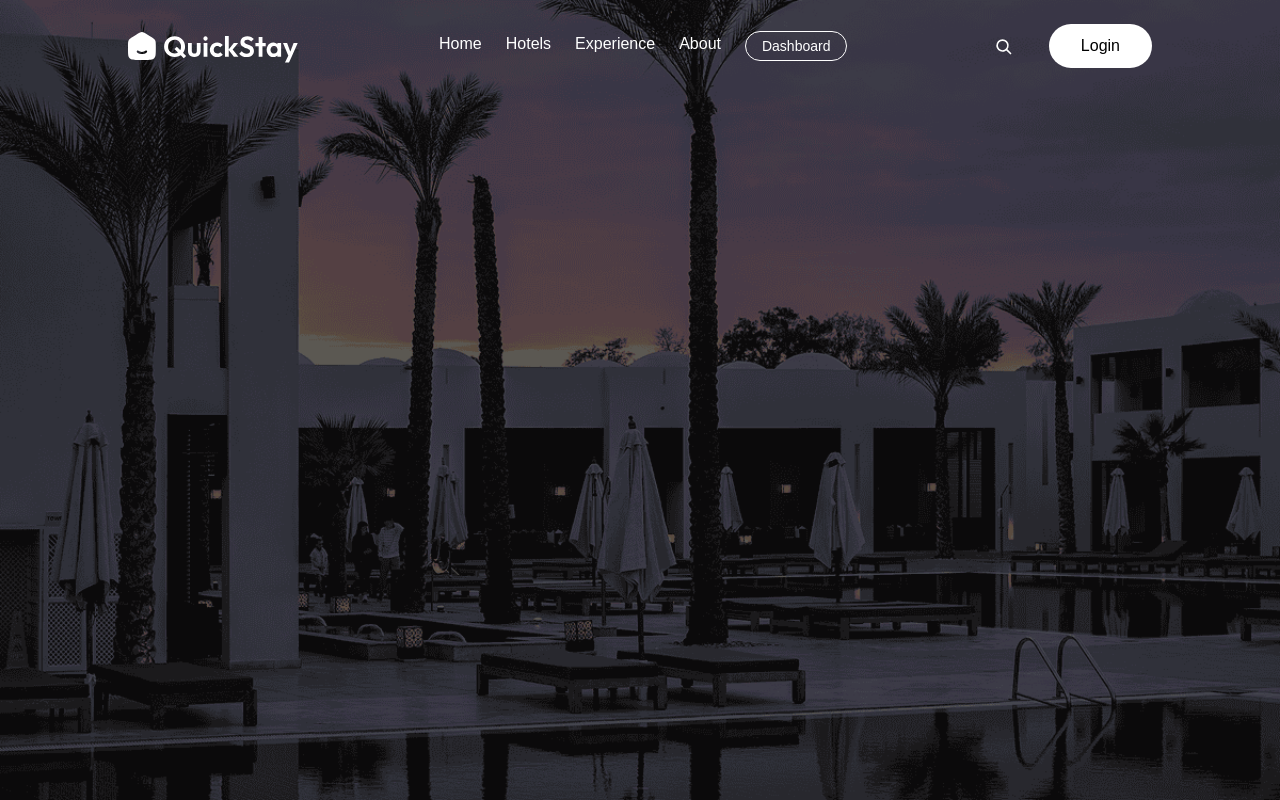
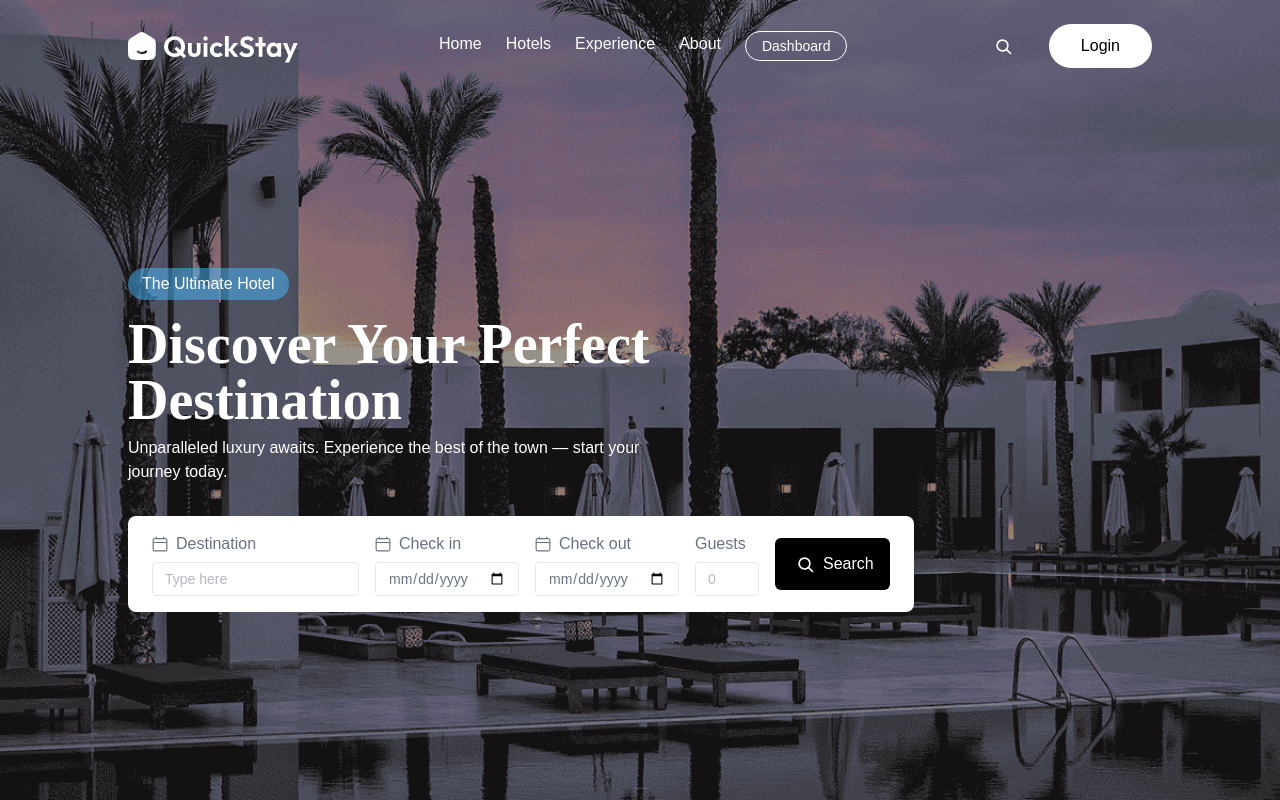
Before and after one commit to 01110011suhail/Rooomy, a React (Vite) app in the folder client/: page / in a window 1280 px wide. Built offline with nearby package versions, Linux system fonts and the light colour scheme.

Commit message:
hero section done

```diff
--- a/client/src/components/Hero.jsx
+++ b/client/src/components/Hero.jsx
@@ -1,20 +1,68 @@
 import React from 'react';
 import heroImage from '../assets/heroImage.png';
+import { assets, cities } from '../assets/assets';
 
 const Hero = () => {
   return (
     <div
       className="flex flex-col items-start justify-center px-6 md:px-16 lg:px-24 xl:px-32 text-white bg-no-repeat bg-cover bg-center h-screen relative"
       style={{ backgroundImage: `url(${heroImage})` }}
+
     >
-      {/* Overlay */}
-      <div className="absolute inset-0 bg-black/40" />
+      <p className='bg-[#49B9FF]/50 px-3.5 py-1 rounded-full mt-20'>The Ultimate Hotel</p>
+      <h1 className='font-playfair text-2xl md:text-5xl md:text-[56px] md:leading-[56px] font-bold md:font-extrabold max-w-xl mt-4'>Discover Your Perfect Destination</h1>
+      <p className='max-w-130 mt-2 text-sm md:text-base'>Unparalleled luxury awaits. Experience the best of the town — start your journey today.
 
-      {/* Content */}
-      {/* Content */}
-      <div className="relative z-10">
-     {/*comments*/}
-      </div>
+
+      </p>
+        <form className='bg-white text-gray-500 rounded-lg px-6 py-4 mt-8 flex flex-col md:flex-row max-md:items-start gap-4 max-md:mx-auto'>
+
+            <div>
+                <div className='flex items-center gap-2'>
+                  <img src={assets.calenderIcon} alt="calendarICon" className='h-4' />
+
+                    <label htmlFor="destinationInput">Destination</label>
+                </div>
+
+                <input list='destinations' id="destinationInput" type="text" className=" rounded border border-gray-200 px-3 py-1.5 mt-1.5 text-sm outline-none" placeholder="Type here" required />
+                <datalist id='destinations'>
+                    {cities.map((city, index) => (
+                      <option value={city} key={index} />
+                    ))}
+
+                </datalist>
+            </div>
+
+            <div>
+                <div className='flex items-center gap-2'>
+                  <img src={assets.calenderIcon} alt="calendarICon" className='h-4' />
+
+                    <label htmlFor="checkIn">Check in</label>
+                </div>
+                <input id="checkIn" type="date" className=" rounded border border-gray-200 px-3 py-1.5 mt-1.5 text-sm outline-none" />
+            </div>
+
+            <div>
+                <div className='flex items-center gap-2'>
+                  <img src={assets.calenderIcon} alt="calendarICon" className='h-4' />
+
+                    <label htmlFor="checkOut">Check out</label>
+                </div>
+                <input id="checkOut" type="date" className=" rounded border border-gray-200 px-3 py-1.5 mt-1.5 text-sm outline-none" />
+            </div>
+
+            <div className='flex md:flex-col max-md:gap-2 max-md:items-center'>
+                <label htmlFor="guests">Guests</label>
+                <input min={1} max={4} id="guests" type="number" className=" rounded border border-gray-200 px-3 py-1.5 mt-1.5 text-sm outline-none  max-w-16" placeholder="0" />
+            </div>
+
+            <button className='flex items-center justify-center gap-1 rounded-md bg-black py-3 px-4 text-white my-auto cursor-pointer max-md:w-full max-md:py-1' >
+                  <img src={assets.searchIcon} alt="searchICon" className='h-7' />
+
+                <span>Search</span>
+            </button>
+        </form>
+
     </div>
   );
 };
```
Also changed, not shown: 1 other file (tests, documents, lock files or other folders).
